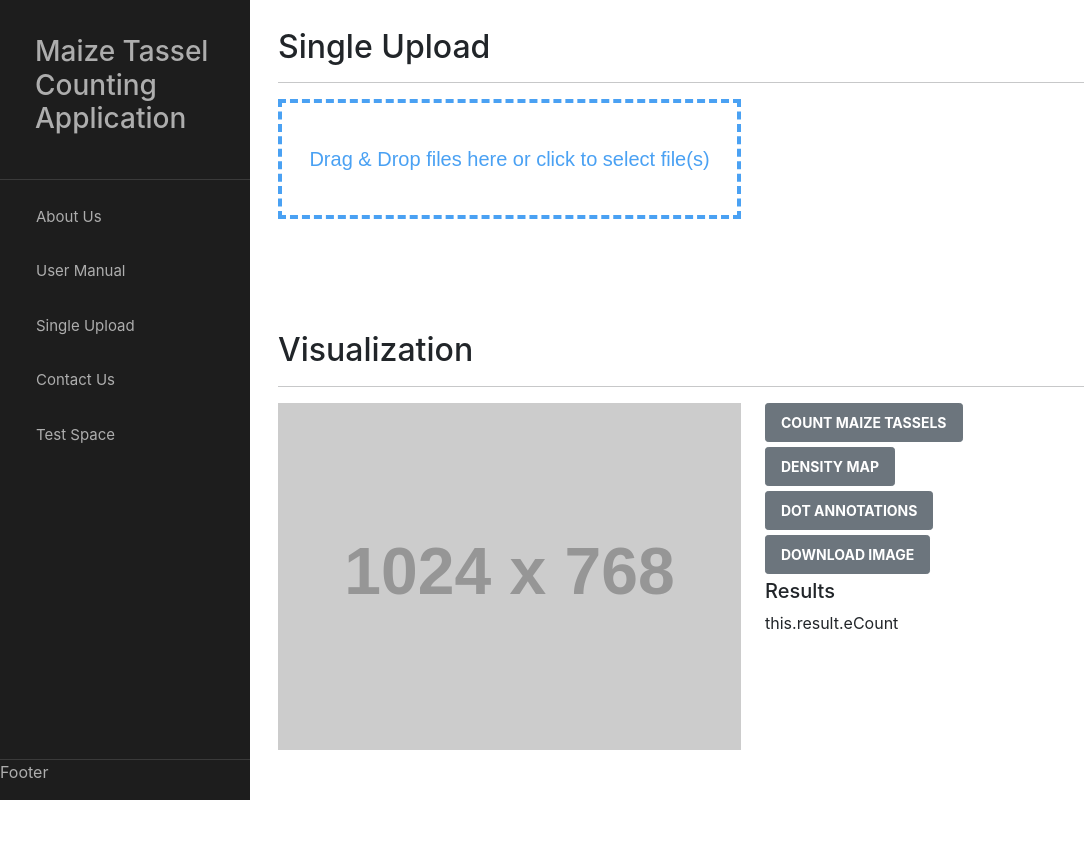
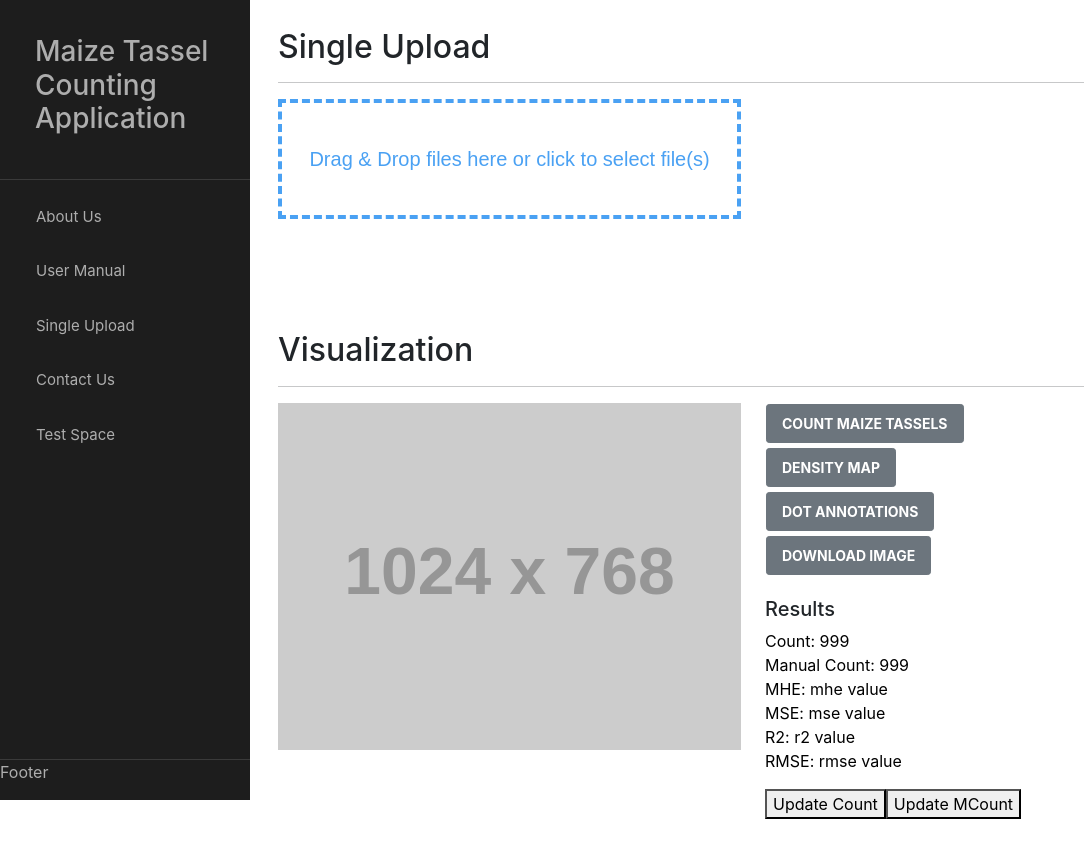
Before and after one commit to hansmellsgood/Maize-Tassel-Counting-via-Deep-Neural-Network, a React (Create React App) app in the folder Client/react-site/: page /SingleUpload in a window 1280 px wide. Shown: the whole page, without its empty margins (0-1084 px from the left). Before the commit the page ends 800 px from the top, so only its background shows below. Built offline with nearby package versions, Linux system fonts and the light colour scheme.

Commit message:
react ui

```diff
--- a/Client/react-site/src/App.css
+++ b/Client/react-site/src/App.css
@@ -96,3 +96,8 @@ code {
   margin: 0px 0px 5px 0px;
   display:block;
 }
+
+.resultsDisplay p{
+  color:black;
+  text-align:left;
+}
--- /dev/null
+++ b/Client/react-site/src/components/DisplayTest.jsx
@@ -0,0 +1,49 @@
+import React from 'react';
+import { useState } from 'react';
+
+function DisplayTest() {
+    const [display, setDisplay] = useState({
+        count: 999,
+        Mcount: 999,
+        mhe: "mhe value",
+        mse: "mse value",
+        r2: "r2 value",
+        rmse: "rmse value",
+        //date : new Date()
+      });
+
+    const updateCount = () => {
+        setDisplay(previousState => {
+            return { ...previousState, count: 0}
+    })};
+
+    const updateMCount =() => {
+        setDisplay(previousState=> {
+            return{ ...previousState, Mcount: 0}
+    })};
+
+    const downloadFile =() => {
+
+    }
+
+
+    return (
+
+        <div className='resultsDisplay'>
+            <p>Count: {display.count.toString()}<br />
+            Manual Count: {display.Mcount.toString()}<br />
+            MHE: {display.mhe.toString()}<br />
+            MSE: {display.mse.toString()}<br />
+            R2: {display.r2.toString()}<br />
+            RMSE: {display.rmse.toString()}<br />
+            </p>
+            <button type="button"onClick={updateCount}>Update Count</button>
+            <button type="button"onClick={updateMCount}>Update MCount</button>
+
+
+
+        </div>
+    )
+}
+
+export default DisplayTest;
--- a/Client/react-site/src/components/DropZone.css
+++ b/Client/react-site/src/components/DropZone.css
@@ -32,7 +32,7 @@
     height: 100%;
 }
 
-.contain-box p {
+.buttonmessage p {
     color: red;
     text-align: center;
 }
--- a/Client/react-site/src/components/Visualization.jsx
+++ b/Client/react-site/src/components/Visualization.jsx
@@ -1,14 +1,7 @@
 import React from 'react';
 import '../App.css';
 import Button from 'react-bootstrap/Button';
-
-const result = () =>{
-    var eCount = 'Count: 99';
-    var eManualCount = 'Manual Count: 100';
-    var eAccuracy = 'MHE: xxx MSE: xxx R2: xxx RMSE: xxx';
-
-
-}
+import DisplayTest from './DisplayTest';
 
 function Visualization() {
 
@@ -22,14 +15,15 @@ function Visualization() {
                 />
             </div>
             <div className='col'>
-                <Button variant="secondary" size="sm" className="visualization-btn">Count Maize Tassels</Button>
-                <Button variant="secondary" size="sm" className="visualization-btn">Density Map</Button>
-                <Button variant="secondary" size="sm" className="visualization-btn">Dot Annotations</Button>
-                <Button variant="secondary" size="sm" className="visualization-btn">Download Image</Button>
-
-                <div className='single-results'>
+                <div className='btn group p-0'>
+                    <Button variant="secondary" size="sm" className="visualization-btn">Count Maize Tassels</Button>
+                    <Button variant="secondary" size="sm" className="visualization-btn">Density Map</Button>
+                    <Button variant="secondary" size="sm" className="visualization-btn">Dot Annotations</Button>
+                    <Button variant="secondary" size="sm" className="visualization-btn">Download Image</Button>
+                </div>
+                <div className='single-results pt-3'>
                     <h5>Results</h5>
-                    this.result.eCount
+                    <DisplayTest />
                 </div>
             </div>
 
@@ -37,4 +31,4 @@ function Visualization() {
     )
 }
 
-export default Visualization
+export default Visualization;
```
